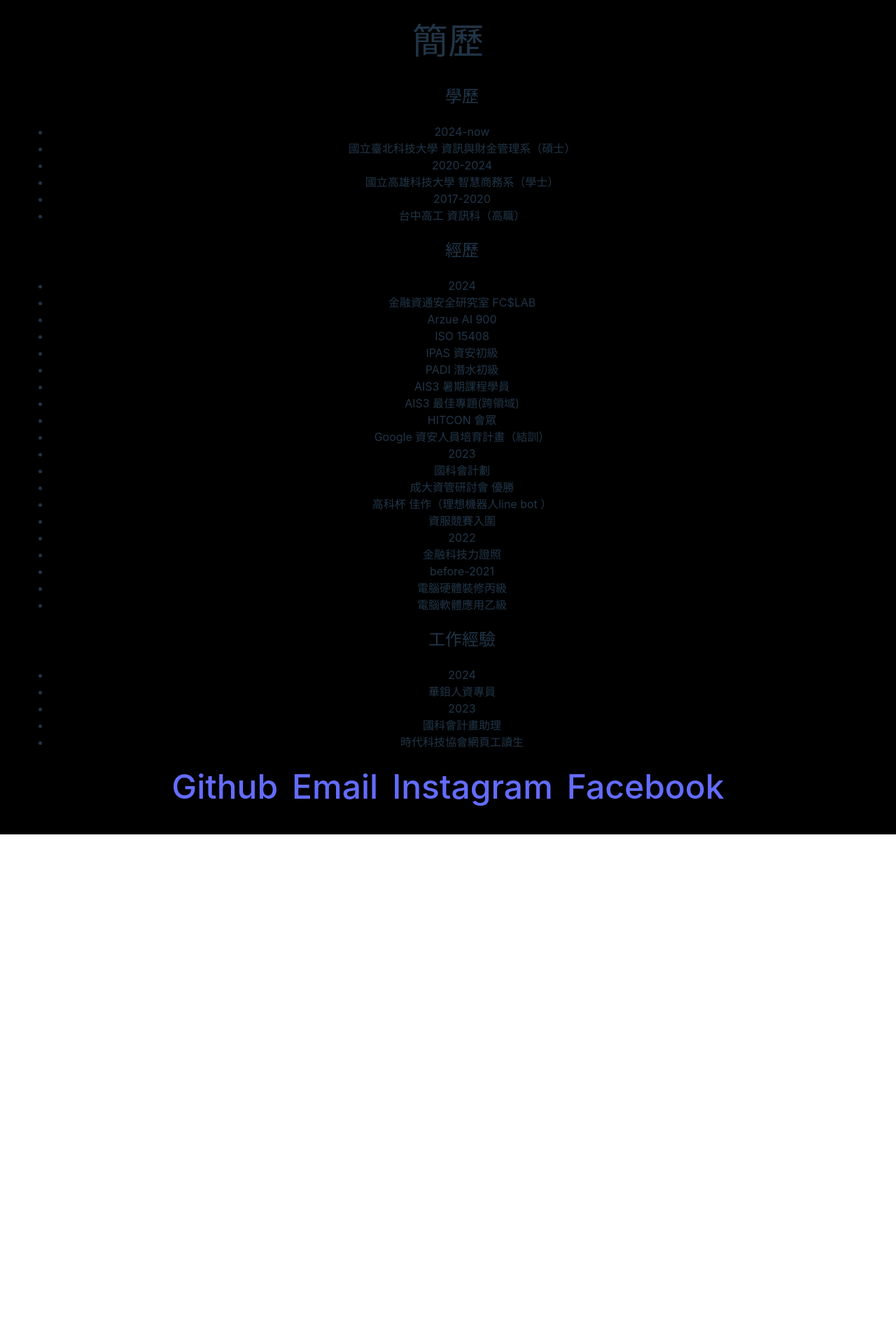
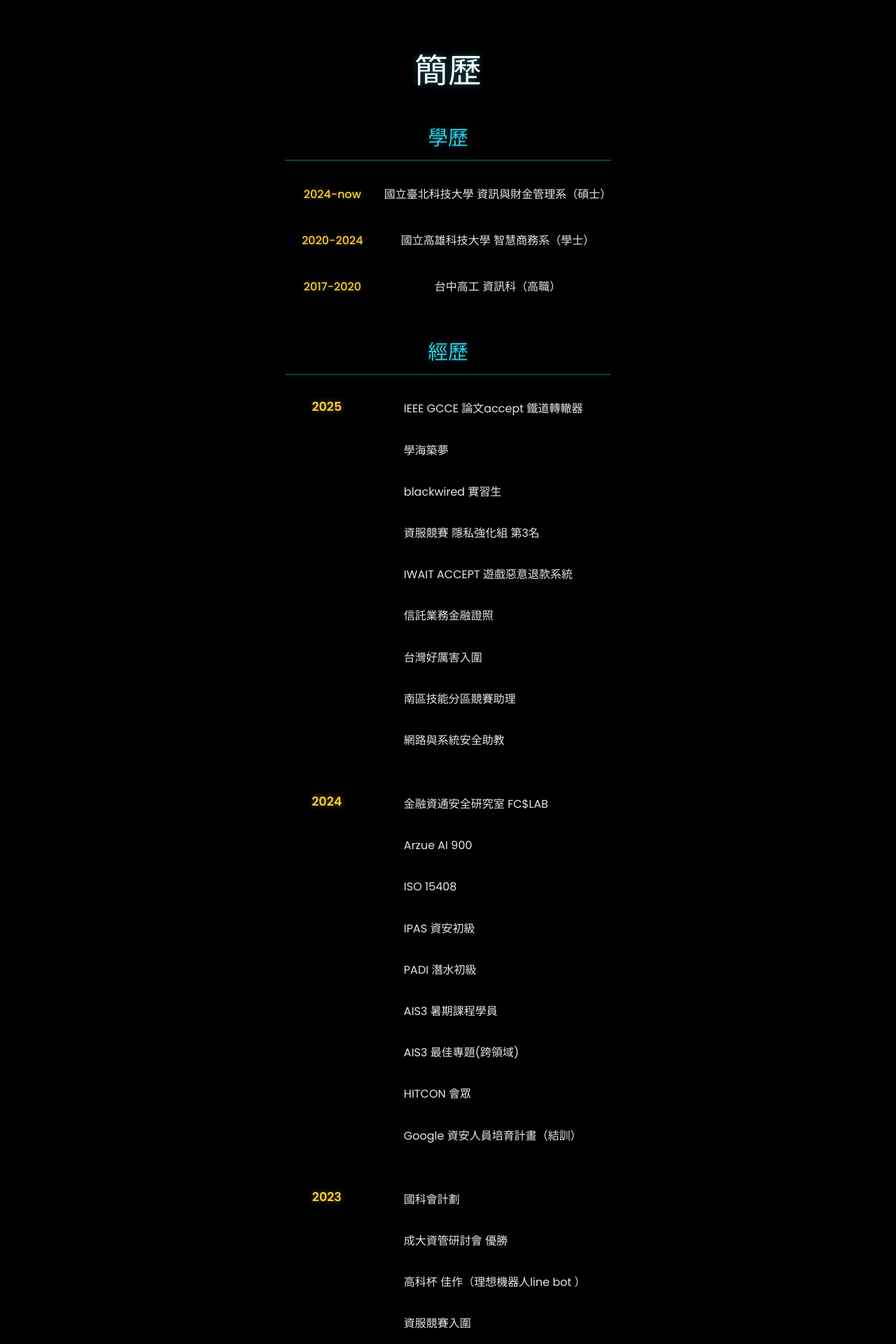
Before and after one commit to jiweihong0/Self_introduction, a Vue app: page / in a window 1280 px wide. Shown: the part 920-2840 px from the top of the page at 70% size. Before the commit the page ends 2112 px from the top, so only its background shows below. Built offline with nearby package versions, Linux system fonts and the light colour scheme.

Commit message:
refactor: enhance Resume component layout and styling with structured sections and improved CSS

```diff
--- a/src/components/Resume.vue
+++ b/src/components/Resume.vue
@@ -1,45 +1,218 @@
-<template >
+<template>
     <div id="resume">
-        <h1>    簡歷</h1>
-        <ul>
+        <h1>簡歷</h1>
+
+        <section class="resume-section">
             <h2>學歷</h2>
-            <li>2024-now</li>
-            <li>國立臺北科技大學 資訊與財金管理系（碩士）</li>
-            <li>2020-2024</li>
-            <li>國立高雄科技大學 智慧商務系（學士）</li>
-            <li>2017-2020</li>
-            <li>台中高工 資訊科（高職）</li>
-        </ul>
-        <ul>
+            <div class="resume-item">
+                <span class="year">2024-now</span>
+                <span class="content">國立臺北科技大學 資訊與財金管理系（碩士）</span>
+            </div>
+            <div class="resume-item">
+                <span class="year">2020-2024</span>
+                <span class="content">國立高雄科技大學 智慧商務系（學士）</span>
+            </div>
+            <div class="resume-item">
+                <span class="year">2017-2020</span>
+                <span class="content">台中高工 資訊科（高職）</span>
+            </div>
+        </section>
+
+        <section class="resume-section">
             <h2>經歷</h2>
-            <li>2024</li>
-            <li>金融資通安全研究室 FC$LAB</li>
-            <li>Arzue AI 900</li>
-            <li>ISO 15408</li>
-            <li>IPAS 資安初級</li>
-            <li>PADI 潛水初級</li>
-            <li>AIS3 暑期課程學員</li>
-            <li>AIS3 最佳專題(跨領域)</li>
-            <li>HITCON 會眾</li>
-            <li>Google 資安人員培育計畫（結訓）</li>
-            <li>2023</li>
-            <li>國科會計劃</li>
-            <li>成大資管研討會 優勝</li>
-            <li>高科杯 佳作（理想機器人line bot ）</li>
-            <li>資服競賽入圍</li>
-            <li>2022</li>
-            <li>金融科技力證照</li>
-            <li>before-2021</li>
-            <li>電腦硬體裝修丙級</li>
-            <li>電腦軟體應用乙級</li>
-        </ul>
-        <ul>
+            <div class="year-group">
+                <span class="year">2025</span>
+                <div class="items">
+                    <div class="resume-item">IEEE GCCE 論文accept 鐵道轉轍器</div>
+                    <div class="resume-item">學海築夢</div>
+                    <div class="resume-item">blackwired 實習生</div>
+                    <div class="resume-item">資服競賽 隱私強化組 第3名</div>
+                    <div class="resume-item">IWAIT ACCEPT 遊戲惡意退款系統</div>
+                    <div class="resume-item">信託業務金融證照</div>
+                    <div class="resume-item">台灣好厲害入圍</div>
+                    <div class="resume-item">南區技能分區競賽助理</div>
+                    <div class="resume-item">網路與系統安全助教</div>
+                </div>
+            </div>
+            <div class="year-group">
+                <span class="year">2024</span>
+                <div class="items">
+                    <div class="resume-item">金融資通安全研究室 FC$LAB</div>
+                    <div class="resume-item">Arzue AI 900</div>
+                    <div class="resume-item">ISO 15408</div>
+                    <div class="resume-item">IPAS 資安初級</div>
+                    <div class="resume-item">PADI 潛水初級</div>
+                    <div class="resume-item">AIS3 暑期課程學員</div>
+                    <div class="resume-item">AIS3 最佳專題(跨領域)</div>
+                    <div class="resume-item">HITCON 會眾</div>
+                    <div class="resume-item">Google 資安人員培育計畫（結訓）</div>
+                </div>
+            </div>
+            <div class="year-group">
+                <span class="year">2023</span>
+                <div class="items">
+                    <div class="resume-item">國科會計劃</div>
+                    <div class="resume-item">成大資管研討會 優勝</div>
+                    <div class="resume-item">高科杯 佳作（理想機器人line bot ）</div>
+                    <div class="resume-item">資服競賽入圍</div>
+                </div>
+            </div>
+            <div class="year-group">
+                <span class="year">2022</span>
+                <div class="items">
+                    <div class="resume-item">金融科技力證照</div>
+                </div>
+            </div>
+            <div class="year-group">
+                <span class="year">before-2021</span>
+                <div class="items">
+                    <div class="resume-item">電腦硬體裝修丙級</div>
+                    <div class="resume-item">電腦軟體應用乙級</div>
+                </div>
+            </div>
+        </section>
+
+        <section class="resume-section">
             <h2>工作經驗</h2>
-            <li>2024</li>
-            <li>華鉬人資專員</li>
-            <li>2023</li>
-            <li>國科會計畫助理</li>
-            <li>時代科技協會網頁工讀生</li>
-        </ul>
+            <div class="year-group">
+                <span class="year">2024</span>
+                <div class="items">
+                    <div class="resume-item">華鉬人資專員</div>
+                </div>
+            </div>
+            <div class="year-group">
+                <span class="year">2023</span>
+                <div class="items">
+                    <div class="resume-item">國科會計畫助理</div>
+                    <div class="resume-item">時代科技協會網頁工讀生</div>
+                </div>
+            </div>
+        </section>
     </div>
 </template>
+
+<style scoped>
+@import url('https://fonts.googleapis.com/css2?family=Noto+Sans+TC:wght@300;400;500;700;900&family=Poppins:wght@200;300;400;500;600;700;800;900&display=swap');
+
+#resume {
+    padding: 3rem 2rem;
+    max-width: 900px;
+    margin: 0 auto;
+    color: rgba(255, 255, 255, 0.9);
+    font-family: "Poppins", "Noto Sans TC", sans-serif;
+}
+
+#resume h1 {
+    font-size: 3rem;
+    text-align: center;
+    margin-bottom: 3rem;
+    color: #fff;
+    text-shadow: 0 0 10px rgba(46, 204, 224, 0.5);
+    font-weight: 700;
+}
+
+.resume-section {
+    margin-bottom: 3rem;
+}
+
+.resume-section h2 {
+    font-size: 1.8rem;
+    margin-bottom: 1.5rem;
+    color: #2ecce0;
+    text-shadow: 0 0 10px rgba(46, 204, 224, 0.3);
+    font-weight: 600;
+    border-bottom: 2px solid rgba(46, 204, 224, 0.3);
+    padding-bottom: 0.5rem;
+}
+
+.resume-item {
+    display: flex;
+    gap: 1.5rem;
+    margin-bottom: 1rem;
+    padding: 0.8rem 0;
+    border-left: 2px solid transparent;
+    padding-left: 1rem;
+    transition: all 0.3s ease;
+}
+
+.resume-item:hover {
+    border-left-color: #2ecce0;
+    padding-left: 1.5rem;
+    color: #2ecce0;
+    text-shadow: 0 0 5px rgba(46, 204, 224, 0.5);
+}
+
+.resume-item .year {
+    min-width: 100px;
+    font-weight: 500;
+    color: #fccf31;
+    text-shadow: 0 0 5px rgba(252, 207, 49, 0.3);
+}
+
+.resume-item .content {
+    flex: 1;
+}
+
+.year-group {
+    display: flex;
+    gap: 2rem;
+    margin-bottom: 2rem;
+    align-items: flex-start;
+}
+
+.year-group .year {
+    min-width: 120px;
+    font-weight: 600;
+    font-size: 1.1rem;
+    color: #fccf31;
+    text-shadow: 0 0 8px rgba(252, 207, 49, 0.4);
+    padding-top: 0.5rem;
+}
+
+.year-group .items {
+    flex: 1;
+}
+
+.year-group .items .resume-item {
+    border-left: 2px solid transparent;
+    padding-left: 1rem;
+    margin-bottom: 0.6rem;
+    transition: all 0.3s ease;
+}
+
+.year-group .items .resume-item:hover {
+    border-left-color: #fa7c49;
+    padding-left: 1.5rem;
+    color: #fa7c49;
+    text-shadow: 0 0 5px rgba(250, 124, 73, 0.5);
+}
+
+@media (max-width: 768px) {
+    #resume {
+        padding: 2rem 1rem;
+    }
+
+    #resume h1 {
+        font-size: 2rem;
+    }
+
+    .resume-section h2 {
+        font-size: 1.5rem;
+    }
+
+    .year-group {
+        flex-direction: column;
+        gap: 0.5rem;
+    }
+
+    .year-group .year {
+        min-width: auto;
+        padding-top: 0;
+    }
+
+    .resume-item {
+        flex-direction: column;
+        gap: 0.3rem;
+    }
+}
+</style>
```
